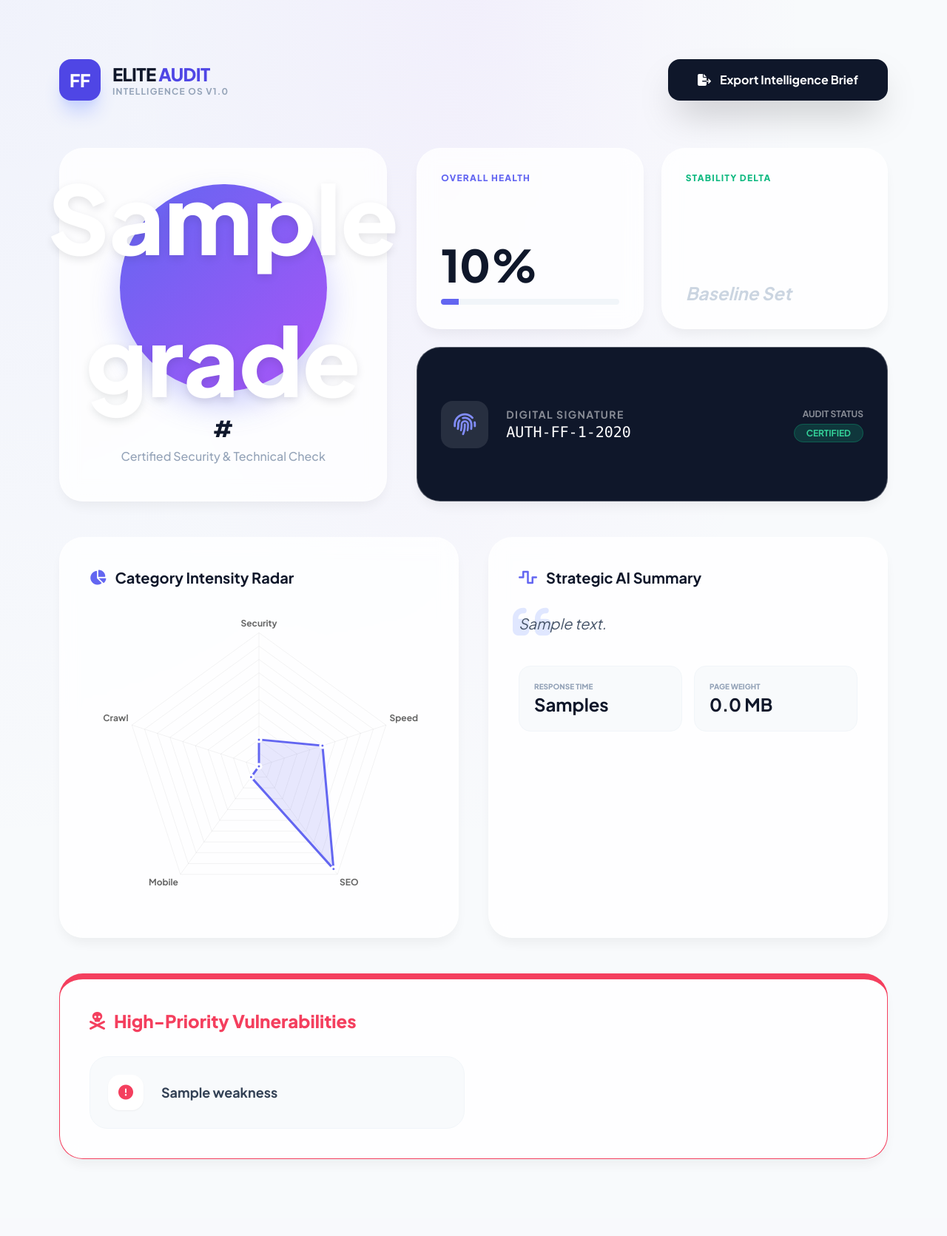
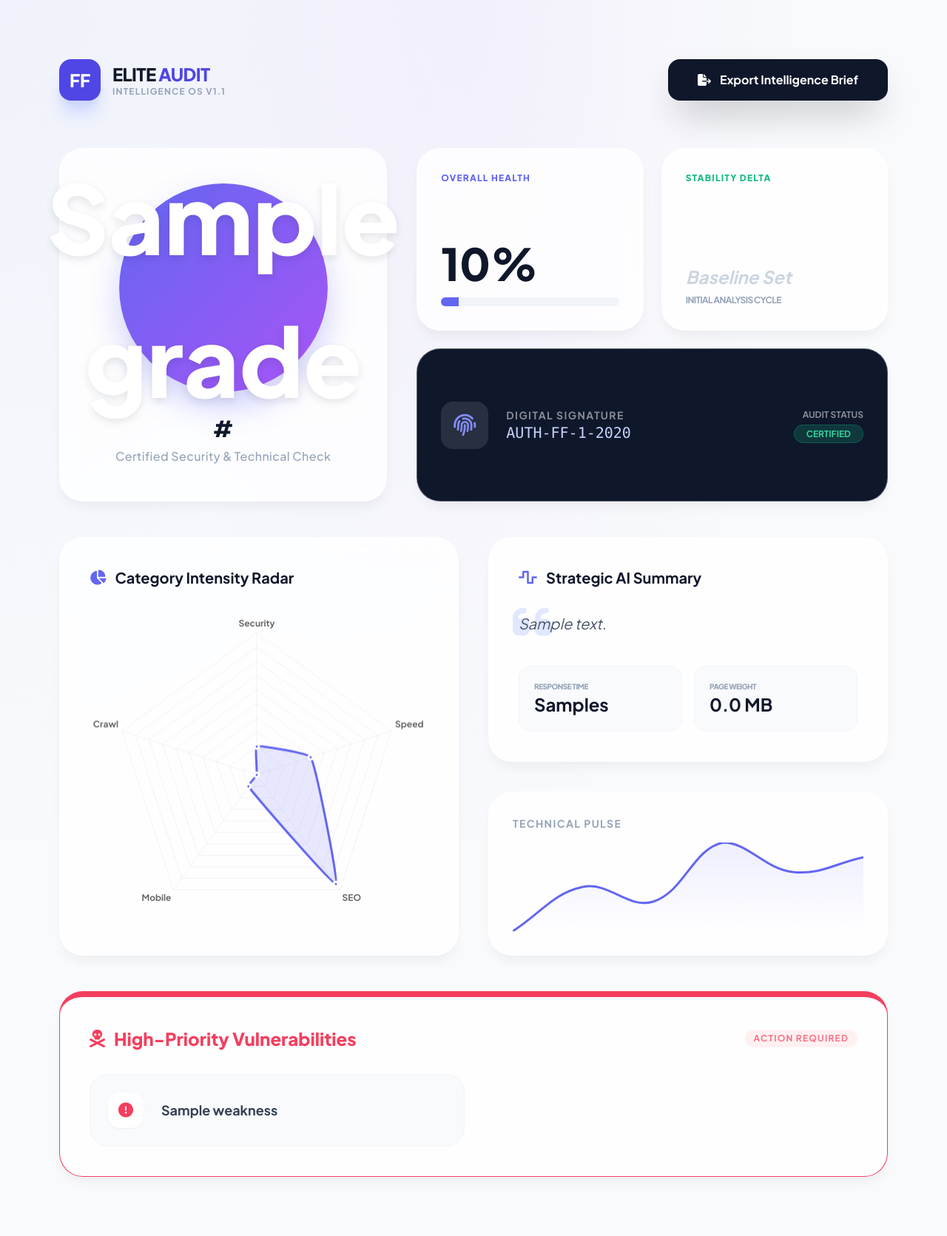
Before and after one commit to Swalehjamshaid/ThroughwebAuditforall, a Python web app: template templates/index.html in a window 1280 px wide. Shown: the whole page at 74% size. Before the commit the page ends 1567 px from the top, so only its background shows below. Run offline with Jinja, Linux system fonts and the light colour scheme; the template is opened without the code that fills it: most values are stand-ins (such as "Sample title", 1, 10 or a date in 2020); some libraries are stand-ins or nearby versions.

Commit message:
Update index.html

```diff
--- a/templates/index.html
+++ b/templates/index.html
@@ -25,6 +25,7 @@
       background-image: radial-gradient(at 0% 0%, rgba(99, 102, 241, 0.05) 0, transparent 50%),
                         radial-gradient(at 50% 0%, rgba(168, 85, 247, 0.05) 0, transparent 50%);
       color: #0f172a;
+      transition: all 0.3s ease;
     }
 
     .glass-card {
@@ -34,6 +35,12 @@
       border: 1px solid rgba(255, 255, 255, 0.3);
       border-radius: 2rem;
       box-shadow: 0 10px 15px -3px rgba(0, 0, 0, 0.05);
+      transition: transform 0.2s ease, box-shadow 0.2s ease;
+    }
+
+    .glass-card:hover {
+      transform: translateY(-2px);
+      box-shadow: 0 20px 25px -5px rgba(0, 0, 0, 0.1);
     }
 
     .grade-sphere {
@@ -46,6 +53,13 @@
       justify-content: center;
       box-shadow: 0 20px 40px rgba(99, 102, 241, 0.3);
       position: relative;
+      animation: pulse 3s infinite ease-in-out;
+    }
+
+    @keyframes pulse {
+      0% { transform: scale(1); }
+      50% { transform: scale(1.02); }
+      100% { transform: scale(1); }
     }
 
     .grade-text {
@@ -58,7 +72,7 @@
     @media print {
       .no-print { display: none !important; }
       body { background: white; padding: 0; }
-      .glass-card { border: 1px solid #e2e8f0; box-shadow: none; break-inside: avoid; }
+      .glass-card { border: 1px solid #e2e8f0; box-shadow: none; break-inside: avoid; transform: none !important; }
     }
   </style>
 </head>
@@ -71,7 +85,7 @@
         <div class="h-14 w-14 bg-indigo-600 rounded-2xl flex items-center justify-center text-white font-black text-2xl shadow-xl shadow-indigo-200">FF</div>
         <div>
           <h1 class="text-2xl font-extrabold tracking-tight">ELITE <span class="text-indigo-600">AUDIT</span></h1>
-          <p class="text-xs font-bold text-slate-400 tracking-widest uppercase">Intelligence OS v1.0</p>
+          <p class="text-xs font-bold text-slate-400 tracking-widest uppercase">Intelligence OS v1.1</p>
         </div>
       </div>
       <div class="flex gap-4">
@@ -87,7 +101,7 @@
             <span class="grade-text">{{ audit.grade }}</span>
         </div>
         <h2 class="text-3xl font-extrabold text-slate-900">{{ audit.website.url }}</h2>
-        <p class="text-slate-400 font-medium mt-2">Certified Security & Technical Check</p>
+        <p class="text-slate-400 font-medium mt-2 tracking-wide">Certified Security & Technical Check</p>
       </div>
 
       <div class="lg:col-span-7 grid grid-cols-2 gap-6">
@@ -95,8 +109,8 @@
             <span class="text-xs font-black uppercase tracking-widest text-indigo-500">Overall Health</span>
             <div>
                 <span class="text-6xl font-black text-slate-900">{{ audit.site_health_score }}%</span>
-                <div class="h-2 w-full bg-slate-100 rounded-full mt-4 overflow-hidden">
-                    <div class="h-full bg-indigo-500" style="width: {{ audit.site_health_score }}%"></div>
+                <div class="h-3 w-full bg-slate-100 rounded-full mt-4 overflow-hidden">
+                    <div class="h-full bg-indigo-500 transition-all duration-1000" style="width: {{ audit.site_health_score }}%"></div>
                 </div>
             </div>
         </div>
@@ -107,10 +121,13 @@
                 <span class="text-6xl font-black {{ 'text-emerald-500' if audit.site_health_score >= previous_audit.site_health_score else 'text-rose-500' }}">
                     {{ "+" if audit.site_health_score >= previous_audit.site_health_score }}{{ (audit.site_health_score - previous_audit.site_health_score)|round(1) }}%
                 </span>
-                <p class="text-slate-400 text-sm mt-2 font-medium">Since last scan</p>
+                <p class="text-slate-400 text-sm mt-2 font-medium">Since last scan on {{ previous_audit.finished_at.strftime('%d %b') }}</p>
             </div>
             {% else %}
+            <div class="flex flex-col items-start">
                 <span class="text-2xl font-bold text-slate-300 italic">Baseline Set</span>
+                <p class="text-slate-400 text-xs mt-2 uppercase font-bold tracking-tighter">Initial Analysis Cycle</p>
+            </div>
             {% endif %}
         </div>
         <div class="col-span-2 glass-card p-8 flex items-center justify-between bg-slate-900 text-white">
@@ -120,7 +137,7 @@
                 </div>
                 <div>
                     <p class="text-sm font-bold opacity-50 uppercase tracking-widest">Digital Signature</p>
-                    <p class="text-xl font-mono">AUTH-FF-{{ audit.id }}-{{ audit.finished_at.strftime('%Y') }}</p>
+                    <p class="text-xl font-mono text-indigo-200">AUTH-FF-{{ audit.id }}-{{ audit.finished_at.strftime('%Y') }}</p>
                 </div>
             </div>
             <div class="text-right no-print">
@@ -132,15 +149,17 @@
     </div>
 
     <div class="grid lg:grid-cols-2 gap-10 mb-12">
-      <div class="glass-card p-10">
+      <div class="glass-card p-10 flex flex-col">
         <h3 class="text-xl font-bold mb-8 flex items-center gap-3">
             <i class="fas fa-chart-pie text-indigo-500"></i> Category Intensity Radar
         </h3>
-        <div class="h-[400px]">
+        <div class="flex-grow flex items-center justify-center" style="min-height: 400px;">
             <canvas id="radarChart"></canvas>
         </div>
       </div>
-      <div class="glass-card p-10">
+
+      <div class="flex flex-col gap-10">
+        <div class="glass-card p-10 flex-grow">
           <h3 class="text-xl font-bold mb-8 flex items-center gap-3">
               <i class="fas fa-wave-square text-indigo-500"></i> Strategic AI Summary
           </h3>
@@ -152,25 +171,38 @@
           </div>
           <div class="mt-10 grid grid-cols-2 gap-4">
               <div class="p-5 bg-slate-50 rounded-2xl border border-slate-100">
-                <p class="text-[10px] font-black text-slate-400 uppercase">Response Time</p>
-                <p class="text-2xl font-bold">{{ audit.metrics_summary.ttfb_seconds }}s</p>
+                  <p class="text-[10px] font-black text-slate-400 uppercase tracking-tighter">Response Time</p>
+                  <p class="text-2xl font-bold text-slate-900">{{ audit.metrics_summary.ttfb_seconds }}s</p>
               </div>
               <div class="p-5 bg-slate-50 rounded-2xl border border-slate-100">
-                <p class="text-[10px] font-black text-slate-400 uppercase">Page Weight</p>
-                <p class="text-2xl font-bold">{{ (audit.metrics_summary.total_page_size_bytes / 1024 / 1024)|round(2) }} MB</p>
+                  <p class="text-[10px] font-black text-slate-400 uppercase tracking-tighter">Page Weight</p>
+                  <p class="text-2xl font-bold text-slate-900">{{ (audit.metrics_summary.total_page_size_bytes / 1024 / 1024)|round(2) }} MB</p>
+              </div>
+          </div>
+        </div>
+
+        <div class="glass-card p-8">
+            <h3 class="text-sm font-bold mb-4 uppercase tracking-widest text-slate-400">Technical Pulse</h3>
+            <div class="h-[120px]">
+                <canvas id="trendChart"></canvas>
             </div>
         </div>
       </div>
     </div>
 
     <div class="glass-card p-10 border-t-8 border-rose-500">
-        <h3 class="text-2xl font-black text-rose-500 mb-8 flex items-center gap-3">
+        <div class="flex justify-between items-center mb-8">
+            <h3 class="text-2xl font-black text-rose-500 flex items-center gap-3">
                 <i class="fas fa-skull-crossbones"></i> High-Priority Vulnerabilities
             </h3>
+            <span class="text-xs font-bold text-rose-400 bg-rose-50 px-3 py-1 rounded-full uppercase tracking-widest">
+                Action Required
+            </span>
+        </div>
         <div class="grid md:grid-cols-2 gap-6">
             {% for weakness in audit.weaknesses %}
-            <div class="group flex items-center gap-6 p-6 bg-slate-50 rounded-3xl border border-slate-100 hover:bg-rose-50 hover:border-rose-100 transition-all">
-                <div class="h-12 w-12 bg-white rounded-2xl flex items-center justify-center text-rose-500 shadow-sm group-hover:bg-rose-500 group-hover:text-white transition-all">
+            <div class="group flex items-center gap-6 p-6 bg-slate-50 rounded-3xl border border-slate-100 hover:bg-rose-50 hover:border-rose-100 transition-all duration-300">
+                <div class="h-12 w-12 bg-white rounded-2xl flex items-center justify-center text-rose-500 shadow-sm group-hover:bg-rose-500 group-hover:text-white transition-all duration-300">
                     <i class="fas fa-exclamation-circle text-xl"></i>
                 </div>
                 <span class="text-lg font-bold text-slate-700 group-hover:text-rose-900">{{ weakness }}</span>
@@ -181,7 +213,6 @@
   </div>
 
   <script>
-    // Pull Python Dictionary to JS
     const metrics = {{ audit.metrics_summary | tojson }};
 
     // High-Fidelity Radar Chart
@@ -194,7 +225,7 @@
           label: 'Current Cycle',
           data: [
             metrics.https ? 100 : 20,
-            metrics.ttfb_seconds < 0.4 ? 100 : 50,
+            metrics.ttfb_seconds < 0.4 ? 100 : (metrics.ttfb_seconds < 1 ? 70 : 40),
             metrics.title_missing ? 30 : 95,
             metrics.viewport_present ? 100 : 10,
             metrics.robots_txt_found ? 100 : 0
@@ -204,7 +235,8 @@
           borderWidth: 3,
           pointBackgroundColor: '#6366f1',
           pointBorderColor: '#fff',
-          pointHoverRadius: 10
+          pointHoverRadius: 10,
+          tension: 0.1
         }]
       },
       options: {
@@ -223,6 +255,48 @@
         plugins: { legend: { display: false } }
       }
     });
+
+    // Trend Line Chart (Mini Visualization)
+    const ctxTrend = document.getElementById('trendChart').getContext('2d');
+    new Chart(ctxTrend, {
+        type: 'line',
+        data: {
+            labels: ['', '', '', '', '', ''],
+            datasets: [{
+                data: [
+                    {{ audit.site_health_score - 5 if not previous_audit else previous_audit.site_health_score }},
+                    {{ audit.site_health_score - 2 }},
+                    {{ audit.site_health_score - 3 }},
+                    {{ audit.site_health_score + 1 }},
+                    {{ audit.site_health_score - 1 }},
+                    {{ audit.site_health_score }}
+                ],
+                borderColor: '#6366f1',
+                borderWidth: 3,
+                tension: 0.4,
+                pointRadius: 0,
+                fill: true,
+                backgroundColor: (context) => {
+                    const chart = context.chart;
+                    const {ctx, chartArea} = chart;
+                    if (!chartArea) return null;
+                    const gradient = ctx.createLinearGradient(0, chartArea.bottom, 0, chartArea.top);
+                    gradient.addColorStop(0, 'rgba(99, 102, 241, 0)');
+                    gradient.addColorStop(1, 'rgba(99, 102, 241, 0.1)');
+                    return gradient;
+                },
+            }]
+        },
+        options: {
+            responsive: true,
+            maintainAspectRatio: false,
+            plugins: { legend: { display: false } },
+            scales: {
+                x: { display: false },
+                y: { display: false }
+            }
+        }
+    });
   </script>
 </body>
 </html>
```
Lines whose indentation alone changed are shown as unchanged.
